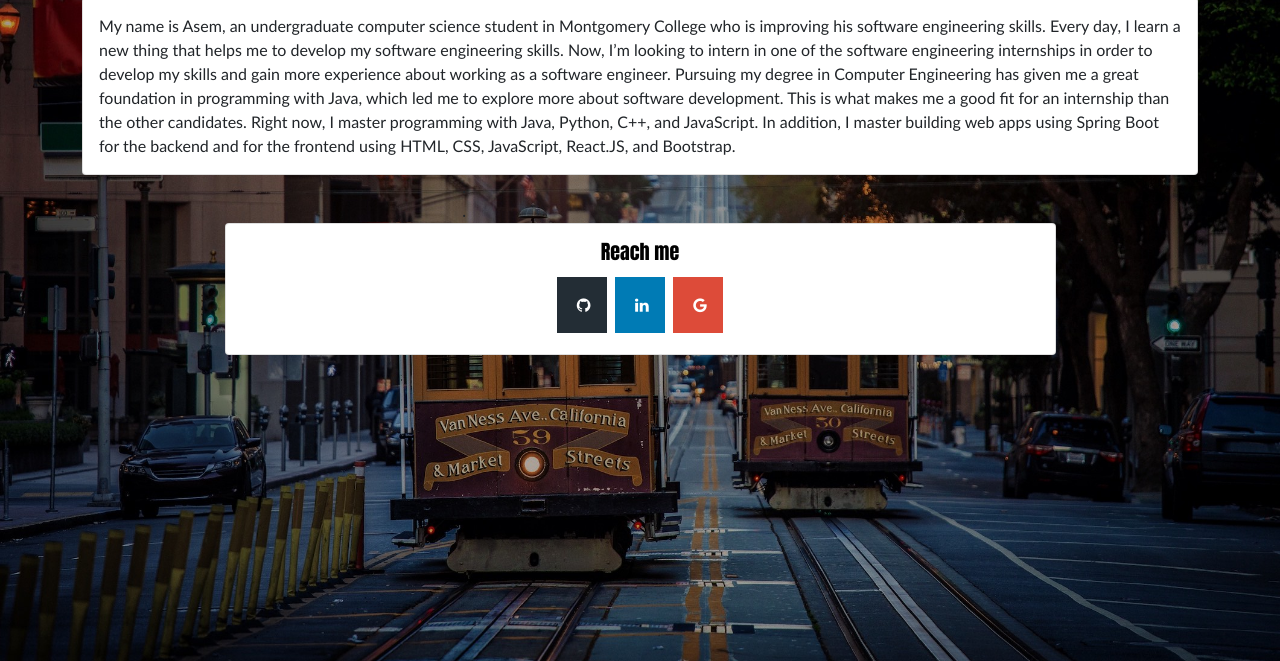
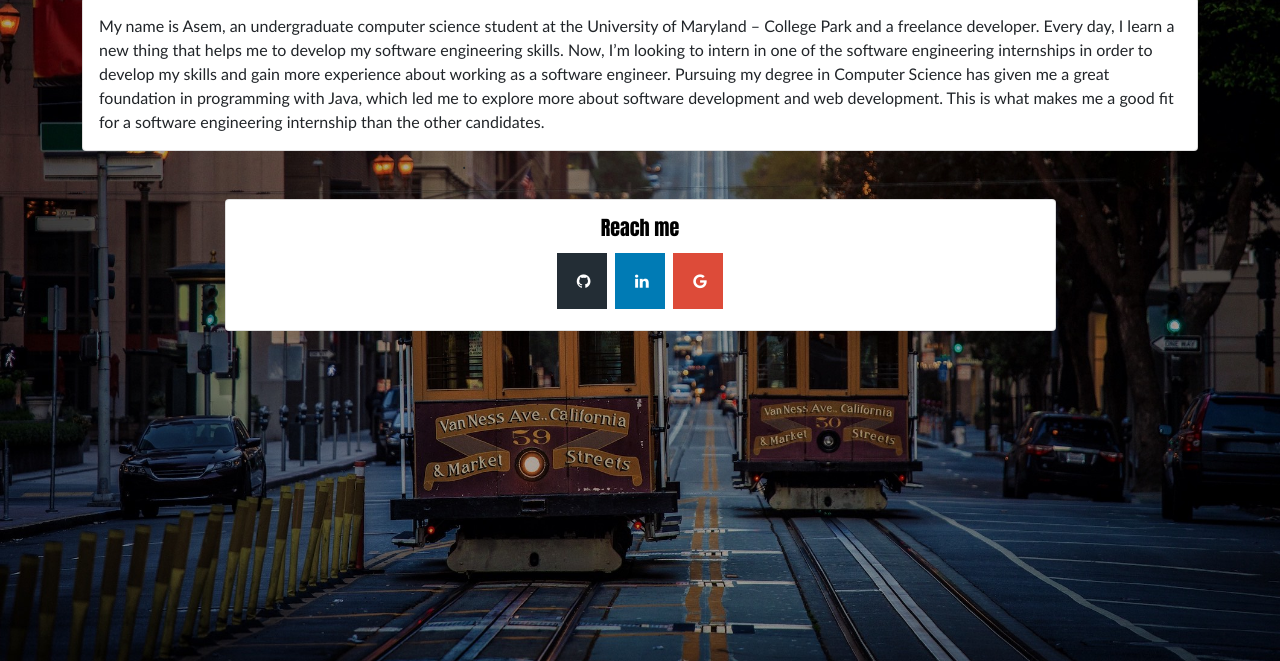
Before and after one commit to asemshaath/asemshaath.github.io, a plain HTML site: page index.html in a window 1280 px wide. Shown: the part 139-800 px from the top of the page. Drawn offline with nearby package versions, Linux system fonts and the light colour scheme.

Commit message:
Update index.html

```diff
--- a/index.html
+++ b/index.html
@@ -94,19 +94,14 @@
                 <div class="card" >
 
                     <div class="card-body">
-                    <p class="card-text"> My name is Asem, an undergraduate
-                         computer science student in Montgomery College who is
-                          improving his software engineering skills. Every day, I learn a
-                           new thing that helps me to develop my software engineering skills.
-                            Now, I’m looking to intern in one of the software engineering
-                             internships in order to develop my skills and gain more experience
-                              about working as a software engineer. Pursuing my degree in Computer
-                               Engineering has given me a great foundation in programming with Java,
-                                which led me to explore more about software development. This is what
-                                 makes me a good fit for an internship than the other candidates.
-                                  Right now, I master programming with Java, Python, C++, and JavaScript.
-                                   In addition, I master building web apps using Spring Boot for the backend
-                                    and for the frontend using HTML, CSS, JavaScript, React.JS, and Bootstrap. </p>
+                    <p class="card-text"> My name is Asem, an undergraduate computer science student at the University of Maryland – College Park and
+			    a freelance developer. Every day, I learn a new thing that helps me to develop my software engineering skills.
+			    Now, I’m looking to intern in one of the software engineering internships in order to develop my skills and gain more experience
+			    about working as a software engineer. Pursuing my degree in Computer Science has given me a great foundation in programming with Java, which
+			    led me to explore more about software development and web development. This is what makes me a good fit for a software engineering internship than
+			    the other candidates.
+
+		   </p>
                     </div>
 
                 </div>
```
